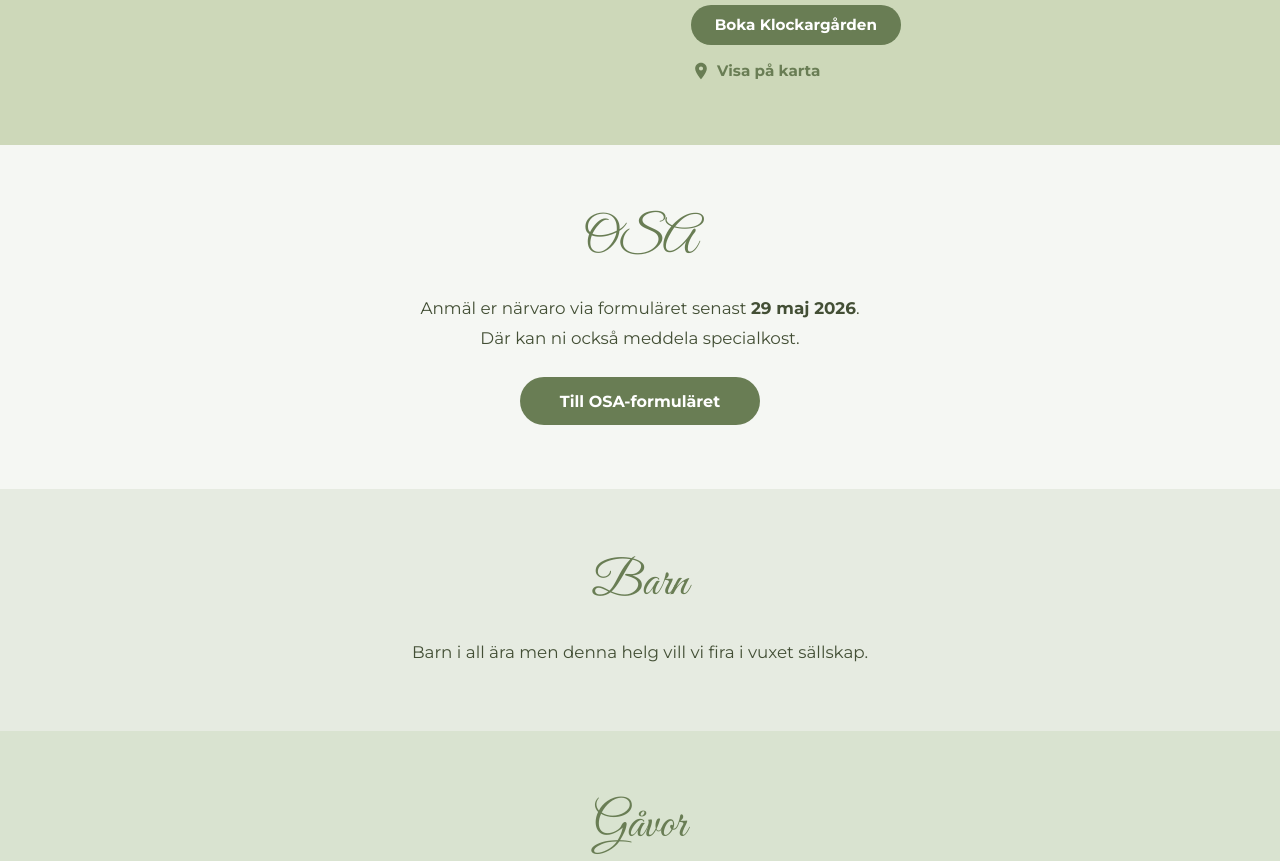
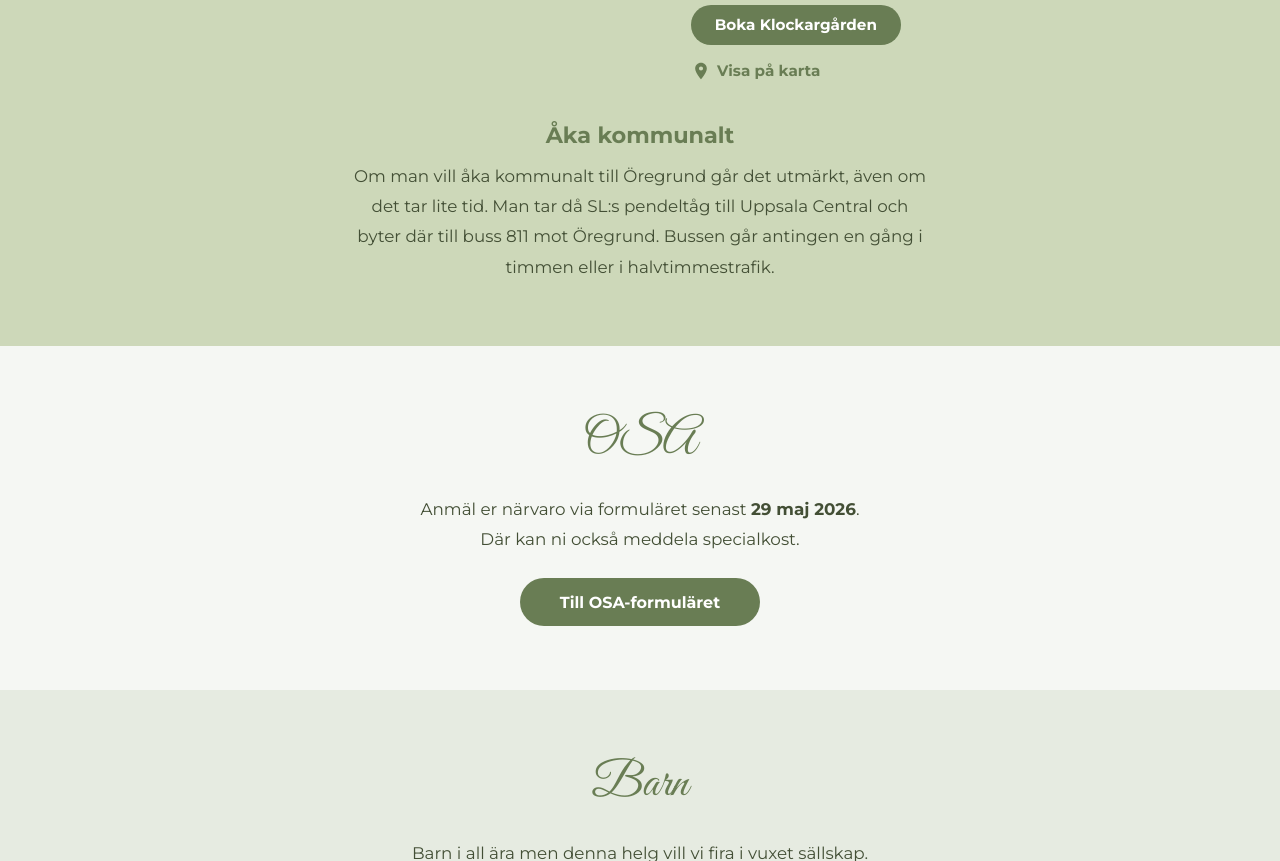
Before and after one commit to Pontus-Broberg/linntuswedding, an Angular app: page / in a window 1280 px wide. Shown: the part 2520-3381 px from the top of the page. Built offline with nearby package versions, Linux system fonts and the light colour scheme.

Commit message:
add some info

```diff
--- a/src/app/home/home.component.html
+++ b/src/app/home/home.component.html
@@ -113,7 +113,6 @@
         Boendet bokas och bekostas av gästerna själva.
         Bokning behöver göras senast <strong>29 maj 2026</strong>.
       </p>
-
       <div class="hotel-tabs">
         @for (hotel of hotels; track hotel.id) {
           <button
@@ -124,7 +123,6 @@
           </button>
         }
       </div>
-
       <div class="hotel-detail">
         <div class="hotel-text-block">
           <h3 class="hotel-name">{{ selectedHotel.name }}</h3>
@@ -161,6 +159,12 @@
           </a>
         </div>
       </div>
+      <h3 class="hotel-name transport-title">Åka kommunalt</h3>
+      <p class="section-text">
+        Om man vill åka kommunalt till Öregrund går det utmärkt, även om det tar lite tid.
+        Man tar då SL:s pendeltåg till Uppsala Central och byter där till buss 811 mot Öregrund.
+        Bussen går antingen en gång i timmen eller i halvtimmestrafik.
+      </p>
     </div>
   </section>
 
--- a/src/app/home/home.component.scss
+++ b/src/app/home/home.component.scss
@@ -420,6 +420,13 @@
   margin: 0 0 0.75rem;
 }
 
+.transport-title {
+  font-family: $font-main;
+  font-size: 1.4rem;
+  font-weight: 700;
+  margin-top: 2.5rem;
+}
+
 .hotel-desc {
   font-family: $font-main;
   font-size: 0.95rem;
```
